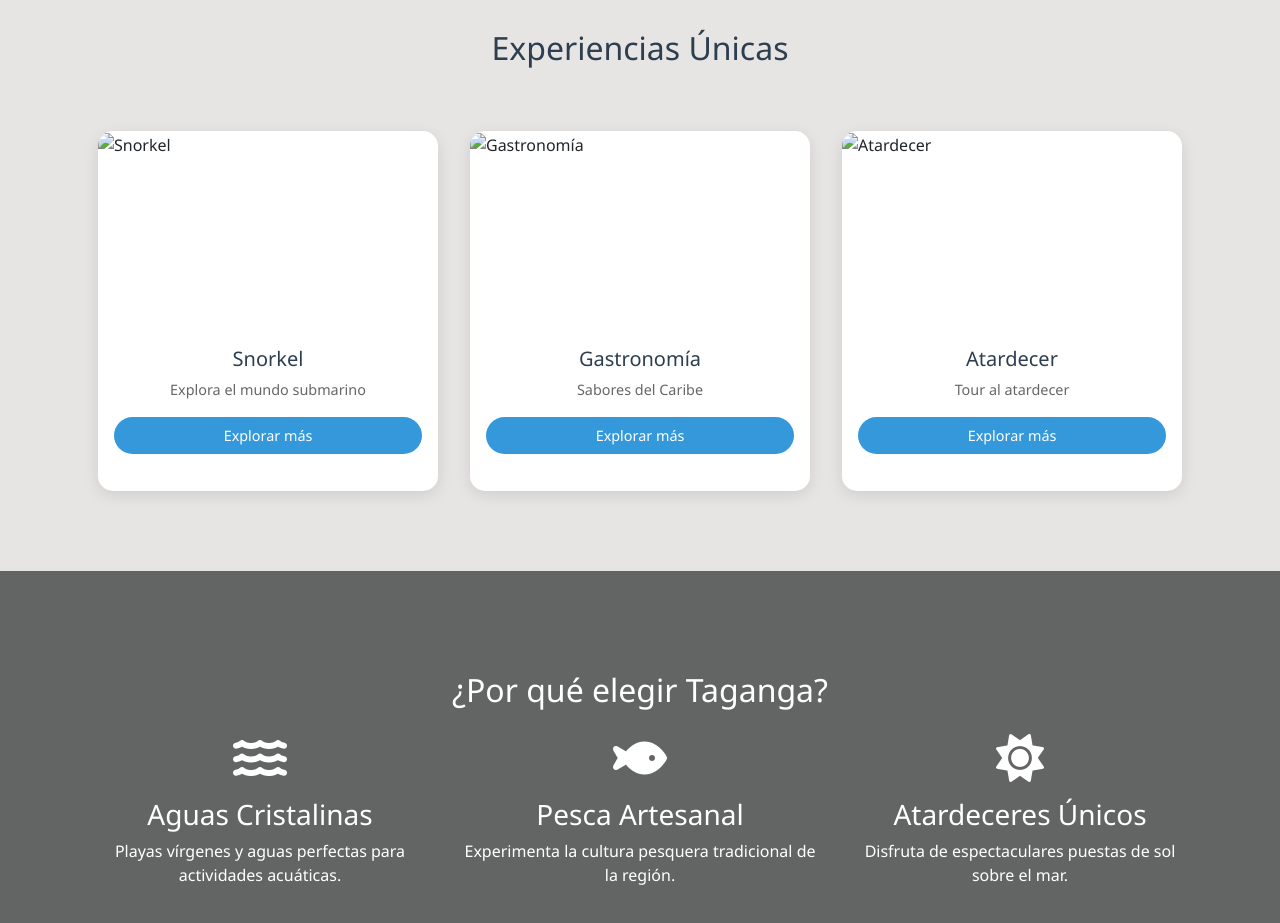
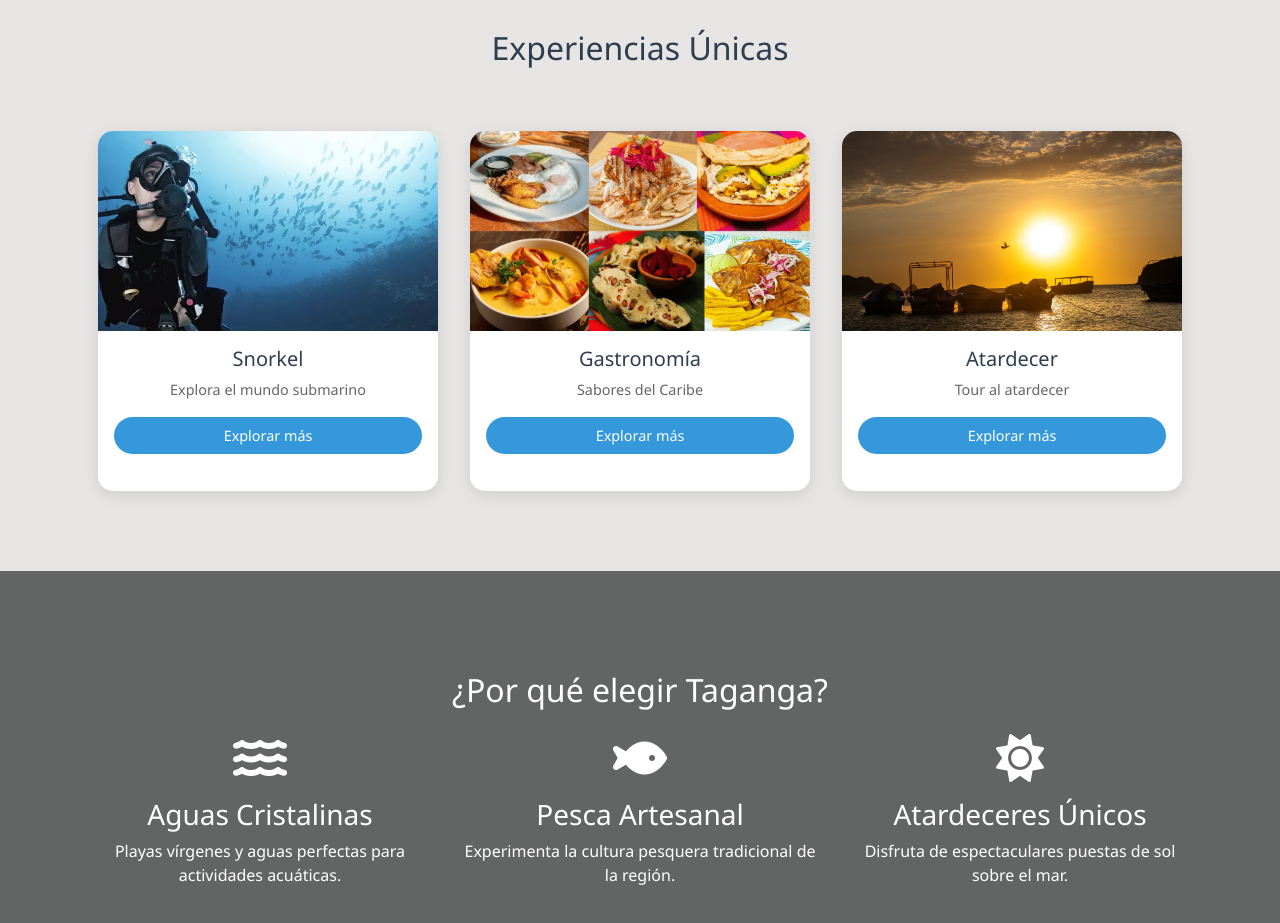
Before and after one commit to alvaroospino/landing_page_playa_taganga, a plain HTML site: page index.html in a window 1280 px wide. Shown: the part 2160-3083 px from the top of the page. Drawn offline with nearby package versions, Linux system fonts and the light colour scheme.

Commit message:
Update index.html
se ha corregido el problema de que no salen algunas imagenes por mal url

```diff
--- a/index.html
+++ b/index.html
@@ -846,7 +846,7 @@
                     <!-- Frente de la tarjeta -->
                     <div class="flip-card-front">
                         <div class="card-image">
-                            <img src="IMG/snorkel.png" alt="Snorkel">
+                            <img src="snorkel.png" alt="Snorkel">
                         </div>
                         <div class="card-content">
                             <h3>Snorkel</h3>
@@ -875,7 +875,7 @@
                 <div class="flip-card-inner">
                     <div class="flip-card-front">
                         <div class="card-image">
-                            <img src="IMG/gastronomia.png" alt="Gastronomía">
+                            <img src="gastronomia.png" alt="Gastronomía">
                         </div>
                         <div class="card-content">
                             <h3>Gastronomía</h3>
@@ -903,7 +903,7 @@
                 <div class="flip-card-inner">
                     <div class="flip-card-front">
                         <div class="card-image">
-                            <img src="IMG/atardecer.jpg" alt="Atardecer">
+                            <img src="atardecer.jpg" alt="Atardecer">
                         </div>
                         <div class="card-content">
                             <h3>Atardecer</h3>
```
